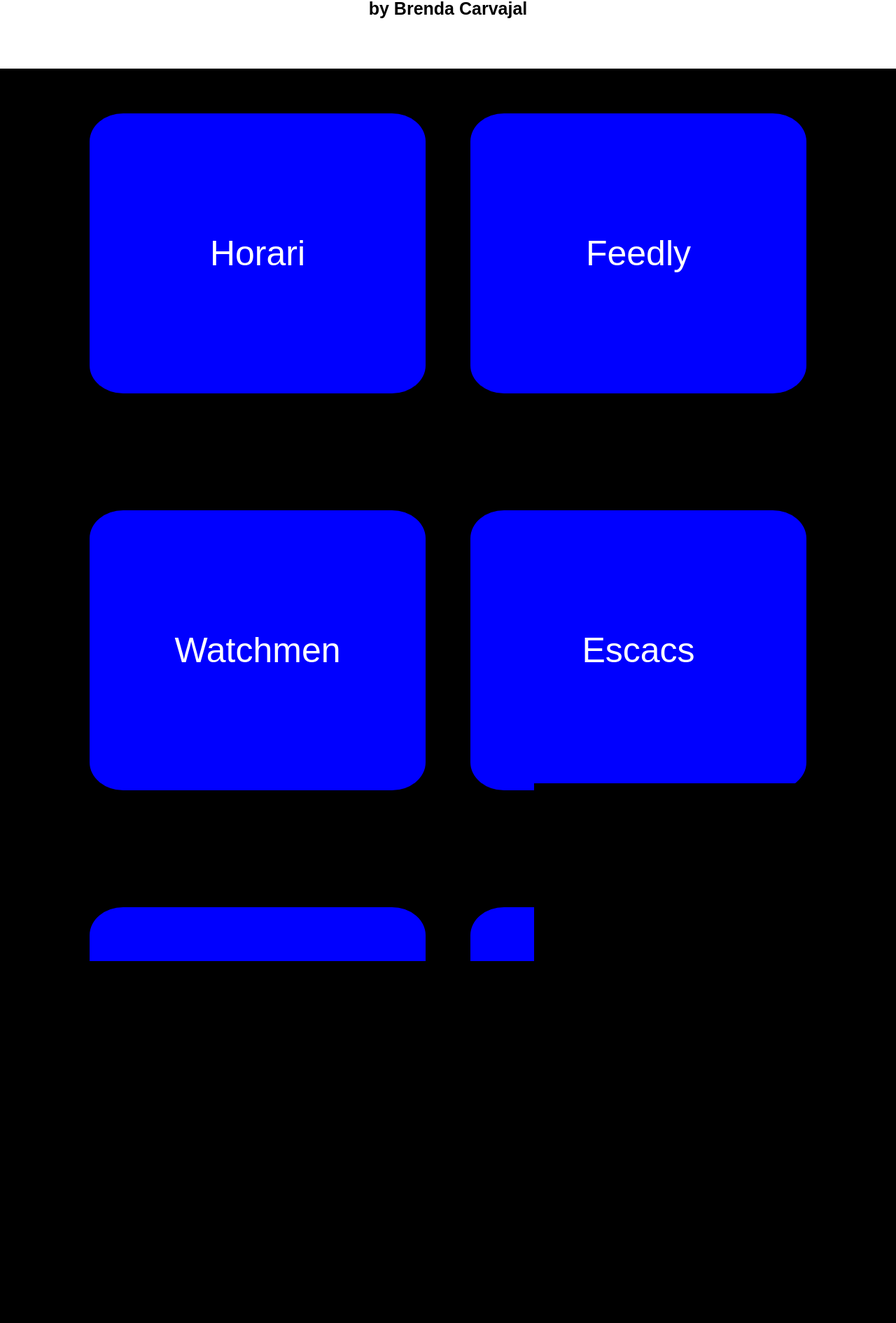
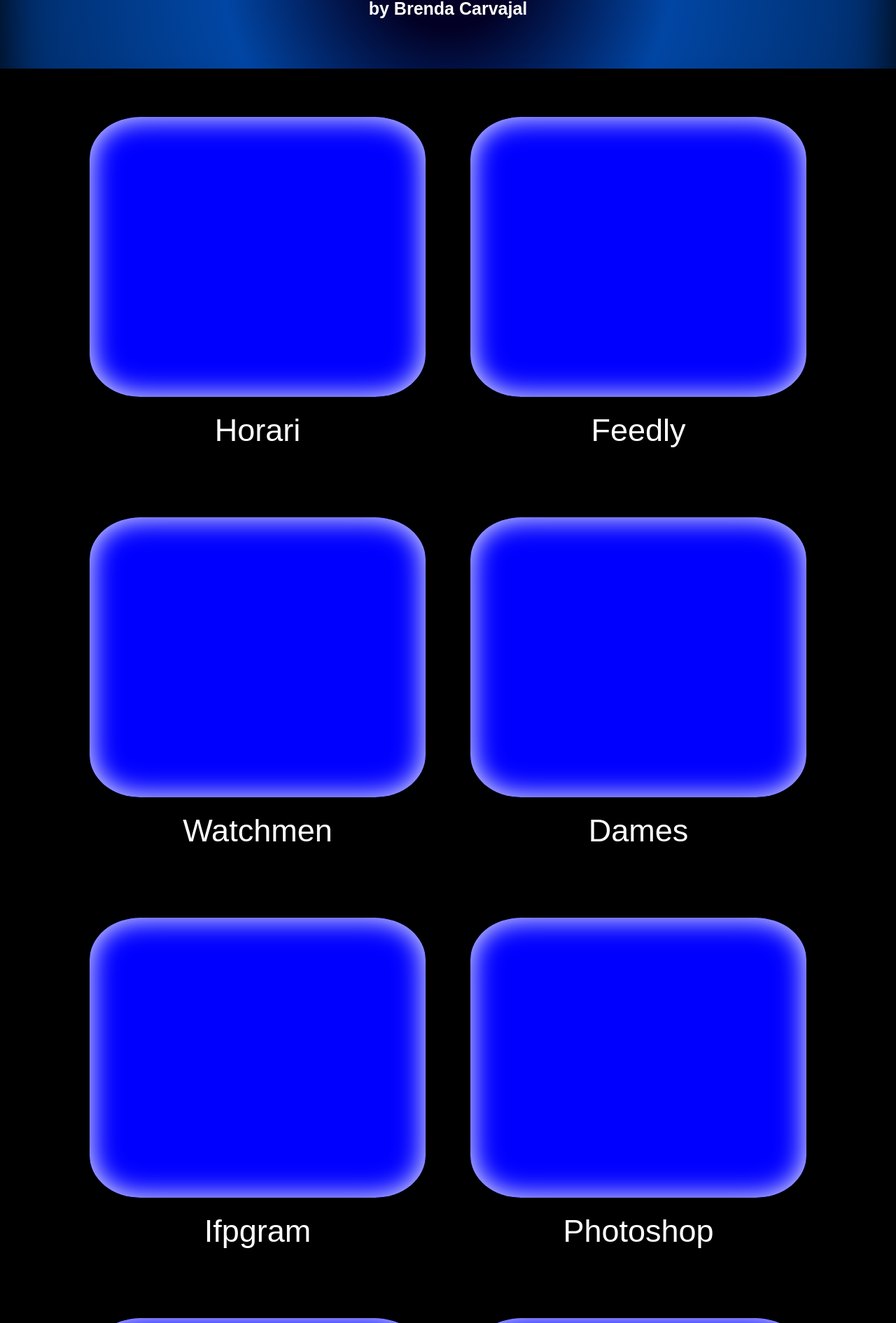
Before and after one commit to bcarvajal-ifp/portafolio, a plain HTML site: page index.html in a window 1280 px wide. Shown: the part 152-2042 px from the top of the page at 70% size. Drawn offline with Linux system fonts and the light colour scheme; files that its build step writes are made by us from their sources.

Commit message:
imagenes

```diff
--- a/css/style.css
+++ b/css/style.css
@@ -25,20 +25,74 @@
     text-align: center;
     margin-top: -50px;
     background: white;
-    color: blue;
+    color: white;
     font-size: 80px;
     font-family: Arial, Helvetica, sans-serif;
     align-content: center;
+    box-shadow: inset 0 70px 70px black;
+    text-shadow:5px 5px 5px black;
+    background:radial-gradient(circle,rgba(2, 0, 36, 1) 14%, rgba(1, 70, 164, 1) 49%, rgba(0, 43, 102, 1) 100%, rgba(0, 119, 255, 1) 100%);
 }
 h2{
     width:auto;
-    color: black;
+    color: white;
     text-align: center;
     margin-top: -100px;
     font-size: 25px;
     font-family: Arial, Helvetica, sans-serif;
 }
-
+a:visited{
+    color: white;
+}
+a:link{
+    color:white;
+    text-decoration: none;
+}
+.horari{
+    background-image: url();
+    opacity: 100%;
+    box-shadow: inset 0 0 40px white;
+}
+.feedly{
+    background-image: url();
+    opacity: 100%;
+    box-shadow: inset 0 0 40px white;
+}
+.Watchmen{
+    background-image: url();
+    opacity: 100%;
+    box-shadow: inset 0 0 40px white;
+}
+.dames{
+    background-image: url();
+    opacity: 100%;
+    box-shadow: inset 0 0 40px white;
+}
+.Ifpgram{
+    background-image: url();
+    opacity: 100%;
+    box-shadow: inset 0 0 40px white;
+}
+.Photoshop{
+    background-image: url();
+    opacity: 100%;
+    box-shadow: inset 0 0 40px white;
+}
+.Floreta{
+    background-image: url();
+    opacity: 100%;
+    box-shadow: inset 0 0 40px white;
+}
+.Floats{
+    background-image: url();
+    opacity: 100%;
+    box-shadow: inset 0 0 40px white;
+}
+.Llibre{
+    background-image: url();
+    opacity: 100%;
+    box-shadow: inset 0 0 40px white;
+}
 ul{
     overflow: hidden;
     margin:auto;
@@ -48,16 +102,16 @@
 li{
 
     height:25rem;
-    border-radius: 10%;
+    border-radius: 15%;
     background: blue;
     margin: 2rem;
     list-style-type: none;
     float: left;
     color: white;
-    margin-top: 135px;
-    font-size: 50px;
+    margin-top:140px;
+    font-size: 45px;
     font-family: Arial, Helvetica, sans-serif;
-    line-height: 25rem;
+    line-height: 56rem;
 }
 li:hover{
     opacity: 50%;
@@ -67,7 +121,7 @@
     height:200px;
     text-align:center;
     background:white;
-    margin-top:90px;
+    margin-top:150px;
 }
 .icono{
     width: 50px;
--- a/index.html
+++ b/index.html
@@ -5,7 +5,7 @@
     <meta name="viewport" content="width=device-width, initial-scale=1.0">
     <title>Porfolio Brenda Carvajal</title>
     <meta author="Brenda">
-    <link rel="stylesheet" href="style.css">
+    <link rel="stylesheet" href="css/style.css">
 </head>
 
 <body>
@@ -15,17 +15,22 @@
         <h2>by Brenda Carvajal</h2>
     </div>
 
+    <div class="yo">
+        <div class="sobre mi"></div>
+        <div class=""></div>
+    </div>
+
     <div class="cos">
         <ul>
-            <li>Horari</li>
-            <li>Feedly</li>
-            <li>Watchmen</li>
-            <li>Escacs</li>
-            <li>Ifpgram</li>
-            <li>Photoshop</li>
-            <li>Floreta</li>
-            <li>Floats</li>
-            <li>Llibre</li>
+            <li class="horari"><a href="AEA1_02_Horari/">Horari</a></li>
+            <li class="feedly"><a href="AEA2_01_Feedly/">Feedly</a></li>
+            <li class="Watchmen"><a href="AEA2_04_Watchmen/">Watchmen</a></li>
+            <li class="dames"><a href="AEA2_05_Dames/">Dames</a></li>
+            <li class="Ifpgram"><a href="AEA2_06_Ifpgram/">Ifpgram</a></li>
+            <li class="Photoshop"><a href="AEA2_07_Photoshop/">Photoshop</a></li>
+            <li class="Floreta"><a href="AEA3_02_Floreta/">Floreta</a></li>
+            <li class="Floats"><a href="AEA2_02_Float/">Floats</a></li>
+            <li class="Llibre"><a href="AEA _Progres/">Llibre</a></li>
         </ul>
     </div>
 
```
Also changed, not shown: img/horari.png (added), 2 other files.
